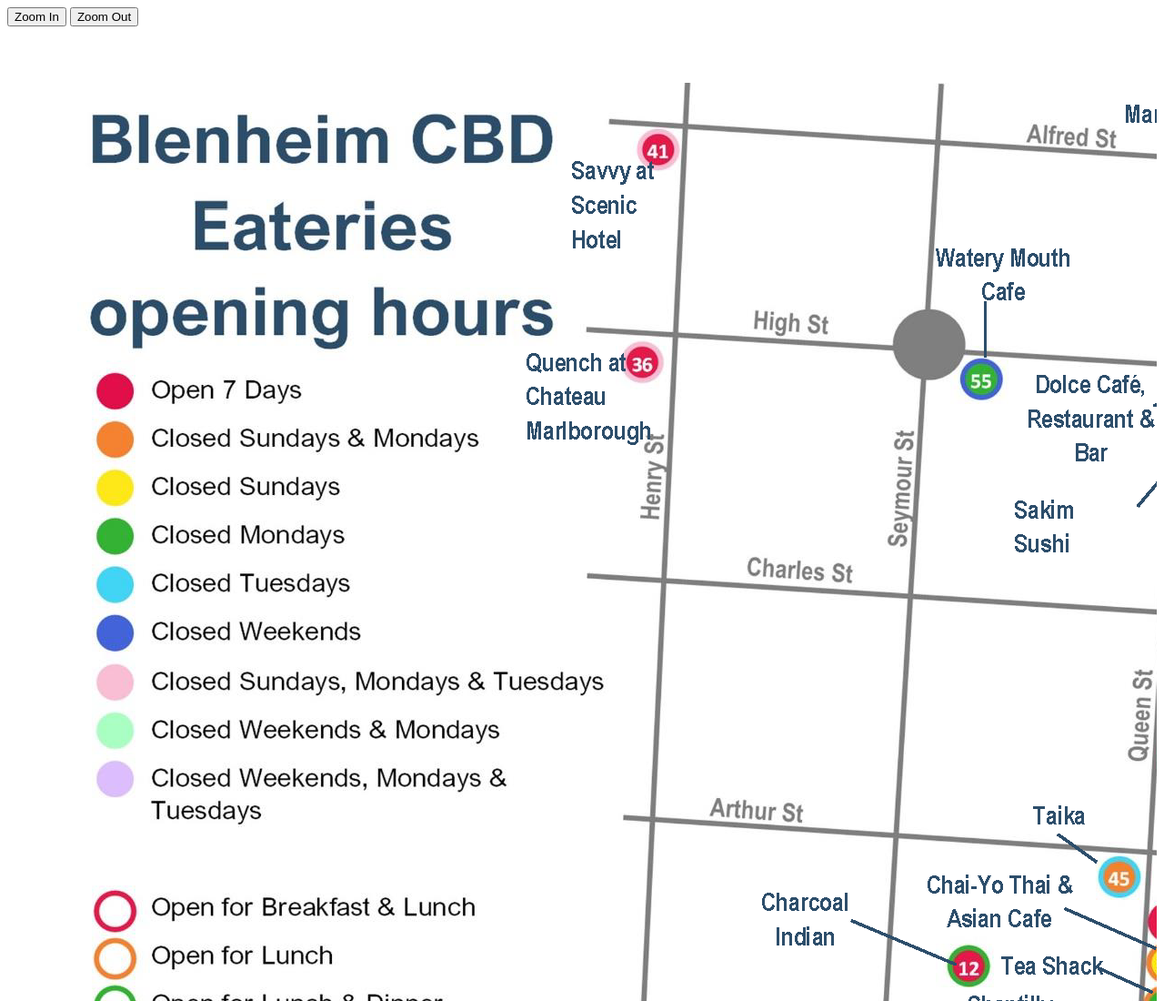
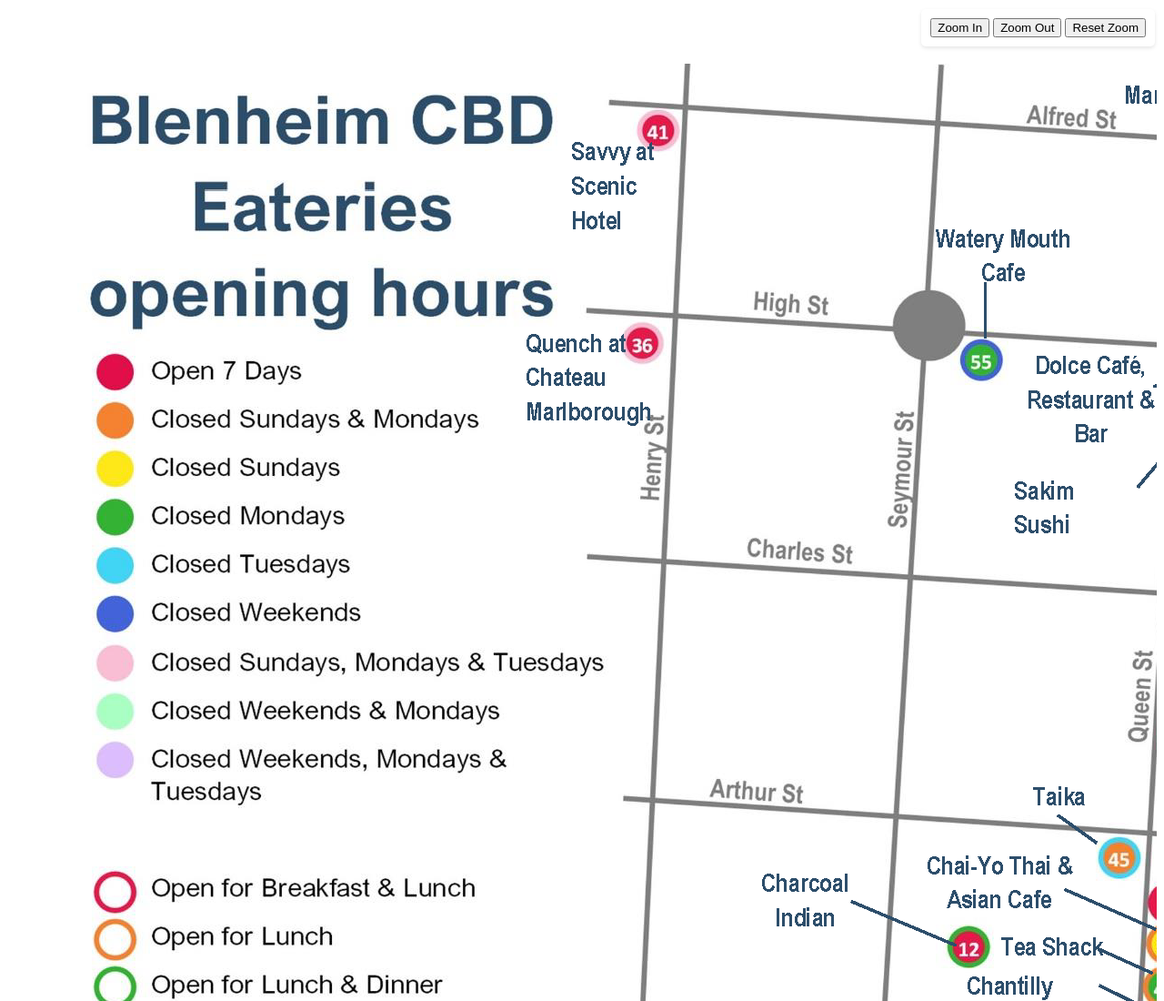
Before and after one commit to louisamurray/cbd-eateries, a plain HTML site: page index.html in a window 1280 px wide. Shown: the top 1100 px of the page at 91% size. Drawn offline with Linux system fonts and the light colour scheme.

Commit message:
add zoom reset

```diff
--- a/index.html
+++ b/index.html
@@ -12,6 +12,7 @@
     <div class="zoom-controls">
         <button onclick="zoomIn()">Zoom In</button>
         <button onclick="zoomTwo()">Zoom Out</button>
+        <button onclick="resetZoom()">Reset Zoom</button>
     </div>
     <div class="image-container">
         <img src="cbdmap_Page_1.png" alt="Blenheim CBD Eateries" usemap="#cbdmap" id="map-image" width="">
--- a/scripts.js
+++ b/scripts.js
@@ -13,6 +13,11 @@
         content.style.transform = `scale(${scale})`;
         content.style.transformOrigin = 'top left';
     }
+}
+
+function resetZoom() {
+    scale = 1;
+    zoomableContent.style.transform = 'scale(1)';
 }
 
 function showInfo(event, id) {
--- a/styles.css
+++ b/styles.css
@@ -9,10 +9,9 @@
     position: absolute;
     border-radius: 50%;
     pointer-events: auto;
-    transition: background-color 0.3s ease;
 }
 
-.controls {
+.zoom-controls {
     position: fixed;
     top: 10px;
     right: 10px;
```
